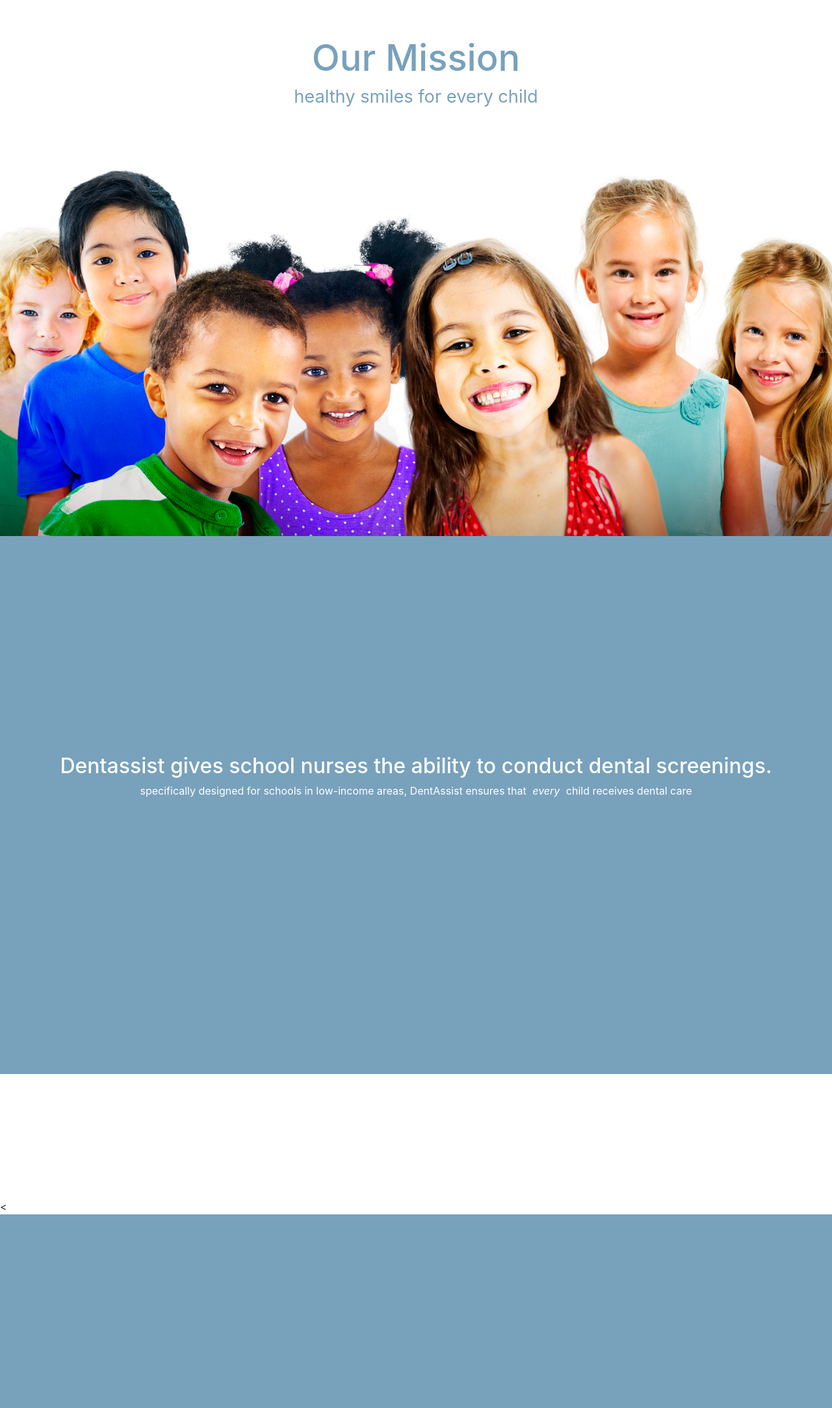
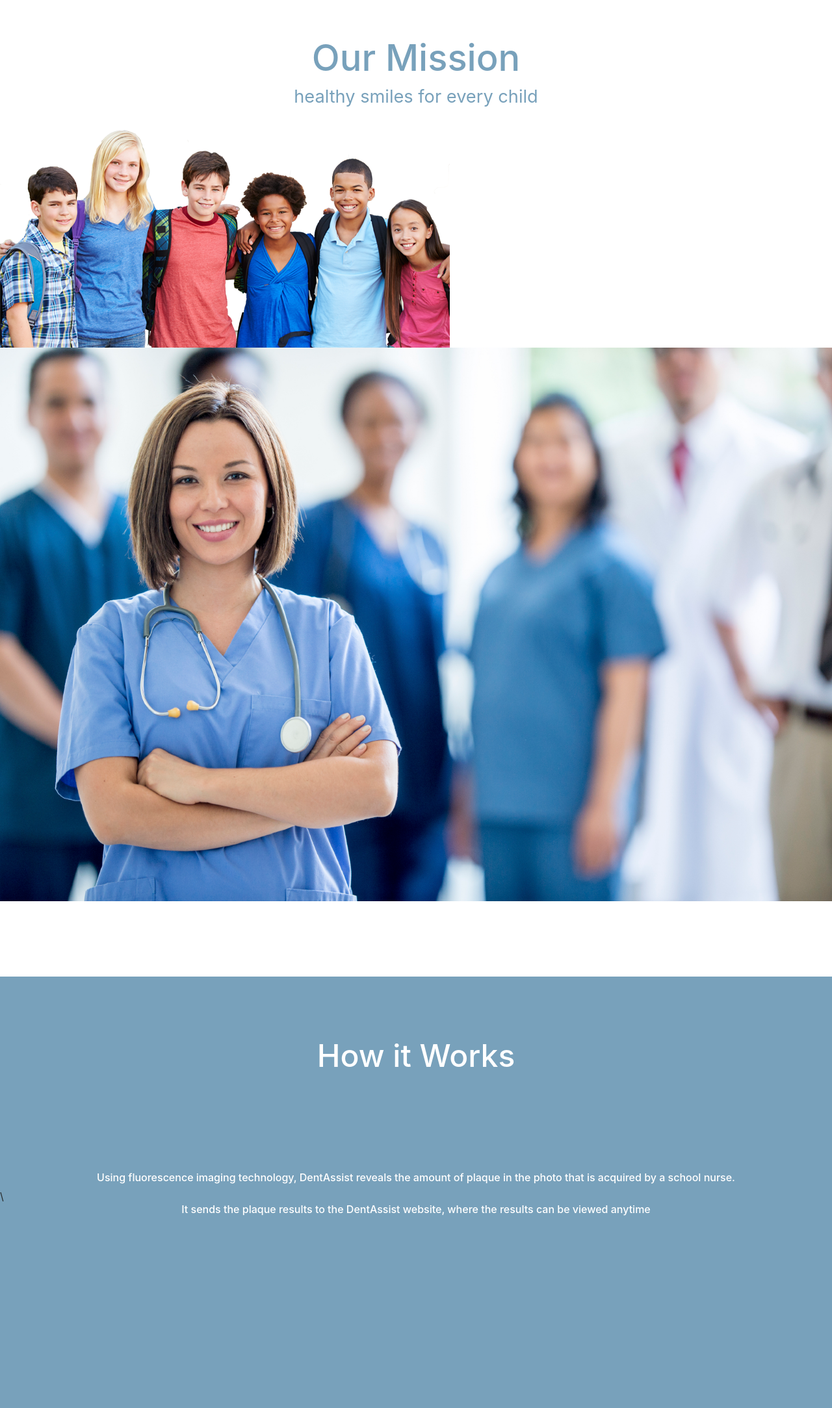
Before and after one commit to jessicatrac/4bi6capstone_website, a Flask app: page /about in a window 1280 px wide. Shown: the part 133-2300 px from the top of the page at 65% size. Before the commit the page ends 2002 px from the top, so only its background shows below. Run offline with Flask 2, Linux system fonts and the light colour scheme; some libraries are stand-ins or nearby versions.

Commit message:
testing image on heroku

```diff
--- a/static/styles/stylesheet.css
+++ b/static/styles/stylesheet.css
@@ -208,6 +208,7 @@ i {
 max-width: 100%;
 height:auto;
 width:auto;
+z-index: -1;
 }
 
 .imgDevice{
@@ -218,3 +219,19 @@ width:auto;
 padding-left: 250px;
 padding-right: 250px;
 }
+
+img
+
+
+.centered {
+  position: absolute;
+  top: 45%;
+  left: 75%;
+  transform: translate(-50%,-50%);
+}
+
+.container2{
+	position: relative;
+	text-align: center;
+	color: white;
+}
--- a/templates/assessment_start.html
+++ b/templates/assessment_start.html
@@ -49,7 +49,7 @@ DentAssist - Enter Student Information
   <br>
   <br>
 
-  <img src="{{ url_for('static', filename='Step1_Clean.png') }}" height="200" width="200">
+  <img src="{{ url_for('static', filename='step1_clean.png') }}" height="200" width="200">
   <br />
 
   <h2><strong>STEP ONE: CLEAN DEVICE.</strong></h2>
--- a/templates/layoutabout.html
+++ b/templates/layoutabout.html
@@ -43,32 +43,35 @@
 				<br>
 				<h1 style="color:#78A1BB; font-size:350%">Our Mission</h1>
 				<p style="color:#78A1BB; font-size:170%">healthy smiles for every child</p>
-				<img src="static/styles/kids.jpg" class="img">
+				<img src="static/styles/alot.png" class="img">
 			</div>
 
-			<div class= "aboutbackground2" style="vertical-align:middle">
+			<div class= "container2">
+				<img src="static/styles/anothernurse.jpg" class="img">
+				<div class="centered">
+				<h1 style="color:white">Working together with elementary school nurses</h1>
+				<p style="color:white">Our product DentAssist provides nurses a tool that they can use to perform dental screenings on children</p></div>
+				<br>
+				<!--h2 style="color:white">Our Solution</h2></strong-->
+				<!--h3 id="text" style="color:#78A1BB">Working with school nurses</h3></strong-->
+				<!--p style="color:white">specifically designed for schools in low-income areas, DentAssist ensures that <i>every</i> child receives dental care</p-->
+			</div>
+
+			<div class="aboutbackground2">
+				<br>
+				<br>
+				<br>
+				<br>
+				<h3 style="color:white; font-size:300%">How it Works</h3>
 				<br>
 				<br>
 				<br>
 				<br>
 				<br>
 				<br>
+				<h1 style="color:white; font-size:100%">Using fluorescence imaging technology, DentAssist reveals the amount of plaque in the photo that is acquired by a school nurse.</h1>\
 				<br>
-				<br>
-				<br>
-				<br>
-				<br>
-				<br>
-				<br>
-				<br>
-				<h2 style="color:white">Dentassist gives school nurses the ability to conduct dental screenings.</h2></strong>
-				<p style="color:white">specifically designed for schools in low-income areas, DentAssist ensures that <i>every</i> child receives dental care</p>
-				<br>
-				<br>
-				<br>
-				<br>
-				<!--img src="static/styles/Device.jpg" class="imgDevice"-->
-				<br>
+				<h2 style="color:white; font-size:100%">It sends the plaque results to the DentAssist website, where the results can be viewed anytime</h2>
 				<br>
 				<br>
 				<br>
@@ -83,18 +86,6 @@
 				<br>
 			</div>
 
-			<div class="aboutbackground">
-				<br>
-				<br>
-				<br>
-				<br>
-				<br>
-				<br>
-				<br>
-				<br>
-				<
-			</div>
-
 
     </body>
 </html>
```
Also changed, not shown: 3 other files.
